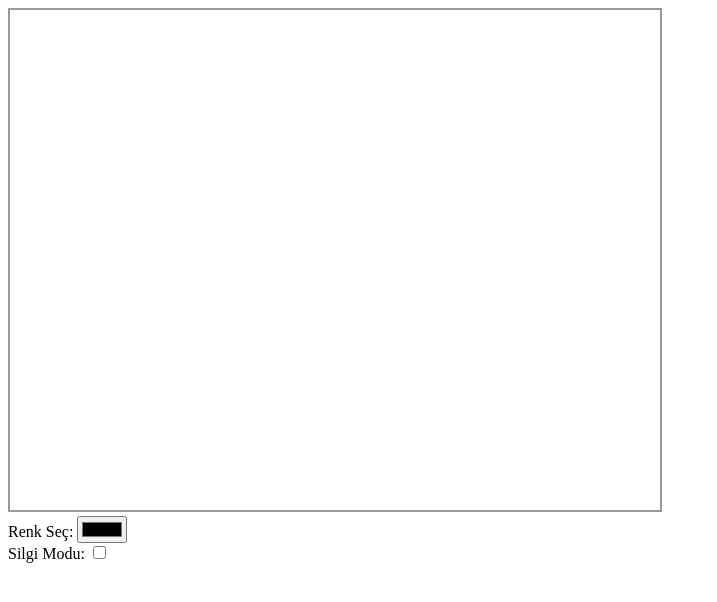
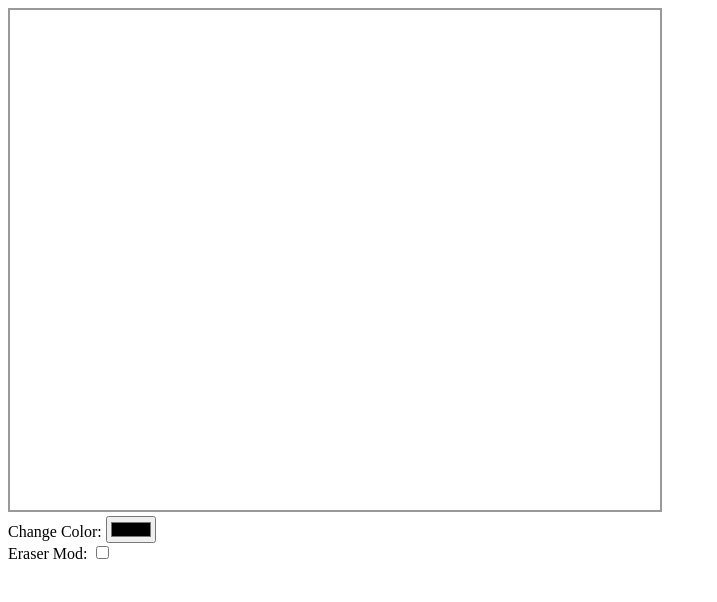
Before and after one commit to szs98/draw.github.io, a plain HTML site: page index.html in a window 1280 px wide. Shown: the whole page, without its empty margins (0-717 px from the left). Drawn offline with Linux system fonts and the light colour scheme.

Commit message:
Update index.html

```diff
--- a/index.html
+++ b/index.html
@@ -9,11 +9,11 @@ canvas {border:2px solid #999;}
 <body>
 <canvas id="tuval1" height="500" width="650"></canvas>
 <div>
-  <label for="colorPicker">Renk Seç:</label>
+  <label for="colorPicker">Change Color:</label>
   <input type="color" id="colorPicker" value="#000000">
 </div>
 <div>
-  <label for="eraser">Silgi Modu:</label>
+  <label for="eraser">Eraser Mod:</label>
   <input type="checkbox" id="eraser">
 </div>
 <script>
```
